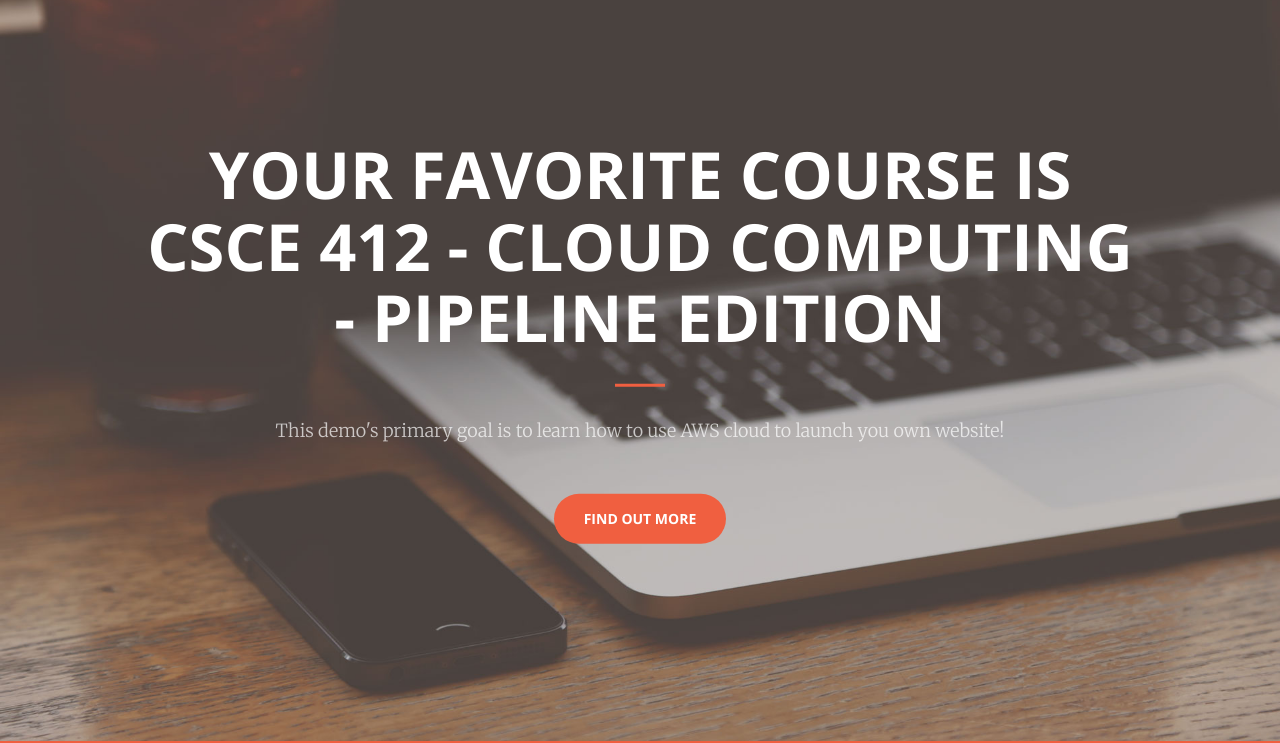
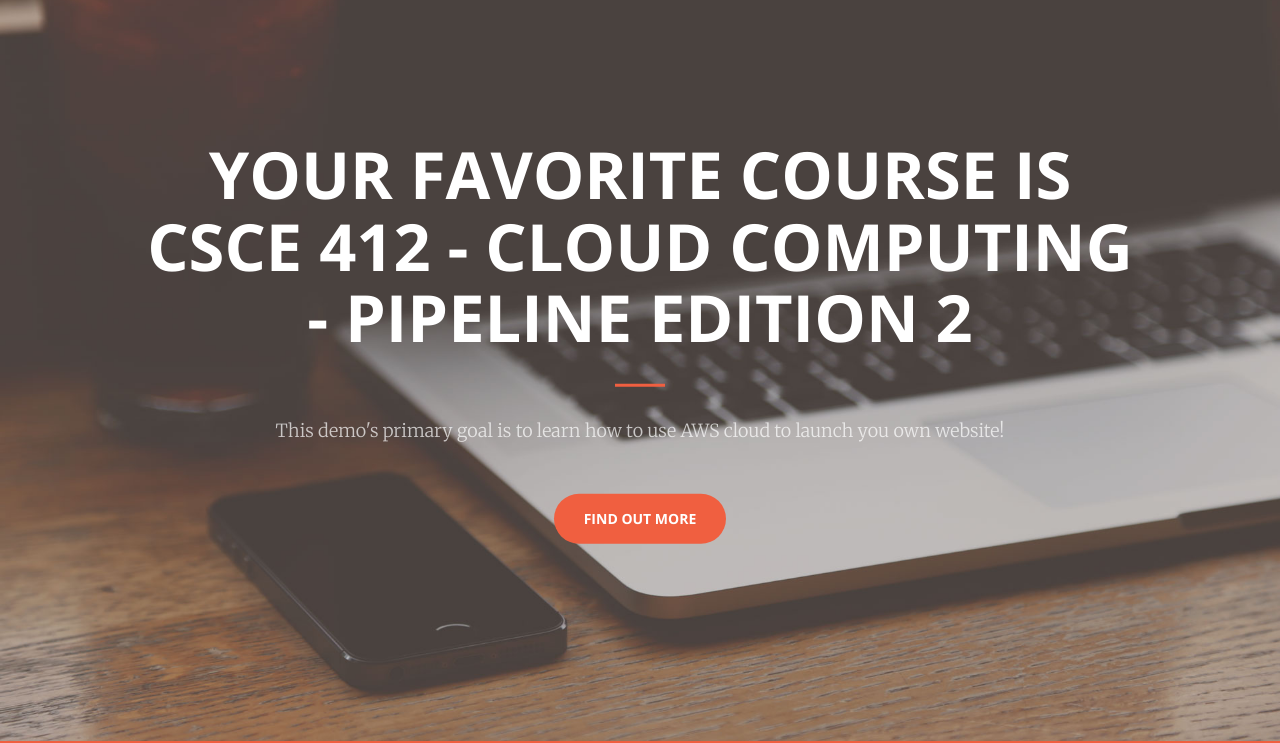
Before and after one commit to rahulkumar0630/Project_5_AWS, a plain HTML site: page index.html in a window 1280 px wide. Shown: the part 59-802 px from the top of the page. Drawn offline with nearby package versions, Linux system fonts and the light colour scheme.

Commit message:
Pipeline test fixed

```diff
--- a/index.html
+++ b/index.html
@@ -74,7 +74,7 @@
     <header>
         <div class="header-content">
             <div class="header-content-inner">
-                <h1>Your Favorite Course is CSCE 412 - Cloud Computing - Pipeline Edition</h1>
+                <h1>Your Favorite Course is CSCE 412 - Cloud Computing - Pipeline Edition 2</h1>
                 <hr>
                 <p>This demo's primary goal is to learn how to use AWS cloud to launch you own website!</p>
                 <a href="#about" class="btn btn-primary btn-xl page-scroll">Find Out More</a>
```
